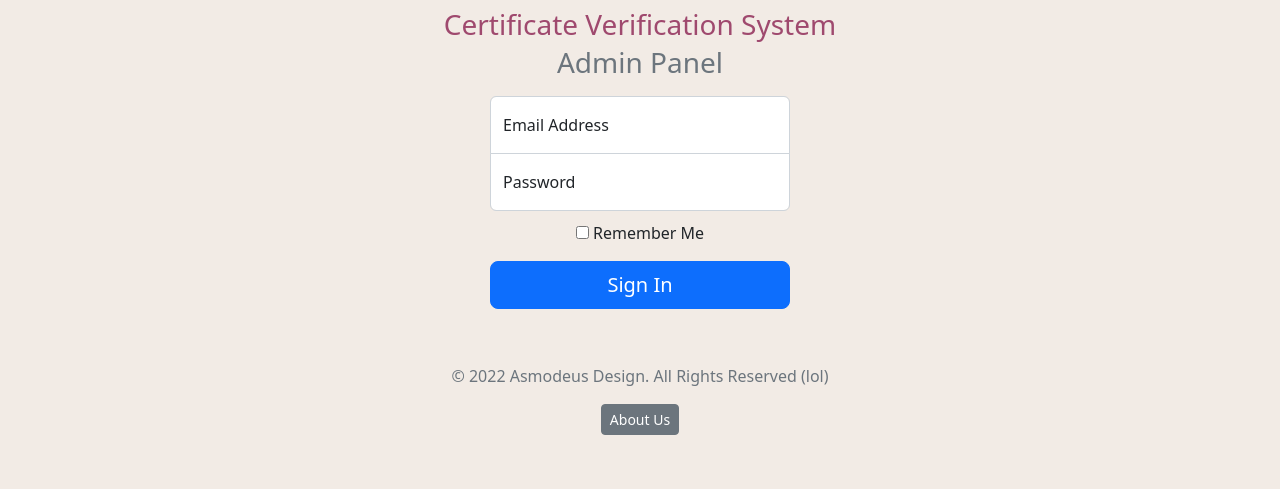
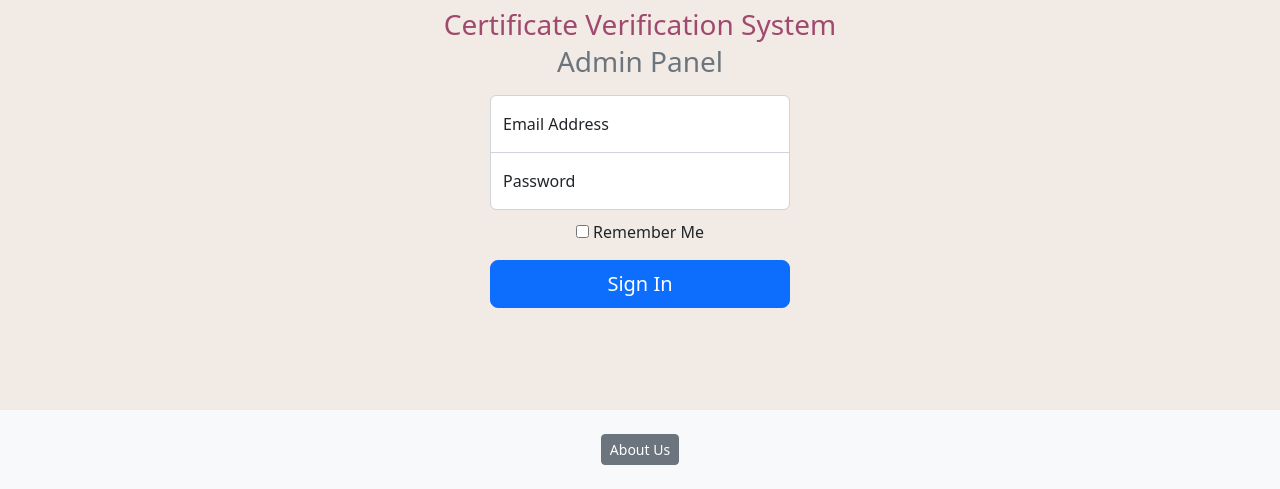
Before and after one commit to seyone22/cvs_admin, a plain HTML site: page index.html in a window 1280 px wide. Shown: the part 311-800 px from the top of the page. Drawn offline with nearby package versions, Linux system fonts and the light colour scheme.

Commit message:
Footer is now full width

```diff
--- a/css/styles.css
+++ b/css/styles.css
@@ -6,20 +6,17 @@
     --color5: #2B262D;
 }
 
-
 @import url('https://fonts.googleapis.com/css2?family=Montserrat&display=swap');
 
 html,
 body {
-    height: 100%;
+    height: 100vh;
     background-color: var(--color2) !important;
 }
 
 body {
     display: flex;
     align-items: center;
-    padding-top: 40px;
-    padding-bottom: 40px;
     background-color: var(--color2);
     flex-direction: column;
 }
@@ -48,3 +45,9 @@ body {
   .themed {
     color:var(--color3);
   }
+
+.customFooter, .footer {
+    margin: 0 !important;
+    padding: 0 !important;
+    width: 100% !important;
+}
--- a/index.html
+++ b/index.html
@@ -1,14 +1,17 @@
 <!DOCTYPE html>
 <html lang="en">
+
 <head>
     <meta charset="utf-8">
     <meta name="viewport" content="width=device-width, initial-scale=1">
     <title>Sample Login Page</title>
     <link href="css/styles.css" rel="stylesheet">
-        <link href="https://cdn.jsdelivr.net/npm/bootstrap@5.2.2/dist/css/bootstrap.min.css" rel="stylesheet" integrity="sha384-Zenh87qX5JnK2Jl0vWa8Ck2rdkQ2Bzep5IDxbcnCeuOxjzrPF/et3URy9Bv1WTRi" crossorigin="anonymous">
+    <link href="https://cdn.jsdelivr.net/npm/bootstrap@5.2.2/dist/css/bootstrap.min.css" rel="stylesheet"
+        integrity="sha384-Zenh87qX5JnK2Jl0vWa8Ck2rdkQ2Bzep5IDxbcnCeuOxjzrPF/et3URy9Bv1WTRi" crossorigin="anonymous">
 </head>
+
 <body class="text-center">
-
+    <div class="container m-auto">
         <main class="form-signin w-100 m-auto">
             <form>
                 <img class="mb-4" src="img/uov_logo.png" alt="University Logo" width="170" height="170">
@@ -33,15 +36,16 @@
                 <button class="w-75 btn btn-lg btn-primary" type="submit">Sign In</button>
             </form>
         </main>
-
-        <div class="container w-100 customFooter">
-            <footer class="py-3 my-4">
-              <p class="text-center text-muted">&copy; 2022 Asmodeus Design. All Rights Reserved (lol)</p>
+    </div>
+    <div class="container-fluid m-0 p-0">
+        <footer class="bd-footer py-4 mt-5 bg-light">
             <a href="about.html" class="w-10 btn btn-sm btn-secondary">About Us</a>
         </footer>
     </div>
-
-        <script src="https://cdn.jsdelivr.net/npm/bootstrap@5.2.2/dist/js/bootstrap.bundle.min.js" integrity="sha384-OERcA2EqjJCMA+/3y+gxIOqMEjwtxJY7qPCqsdltbNJuaOe923+mo//f6V8Qbsw3" crossorigin="anonymous"></script>
+    <script src="https://cdn.jsdelivr.net/npm/bootstrap@5.2.2/dist/js/bootstrap.bundle.min.js"
+        integrity="sha384-OERcA2EqjJCMA+/3y+gxIOqMEjwtxJY7qPCqsdltbNJuaOe923+mo//f6V8Qbsw3"
+        crossorigin="anonymous"></script>
 
 </body>
+
 </html>
```
Lines whose indentation alone changed are shown as unchanged.
